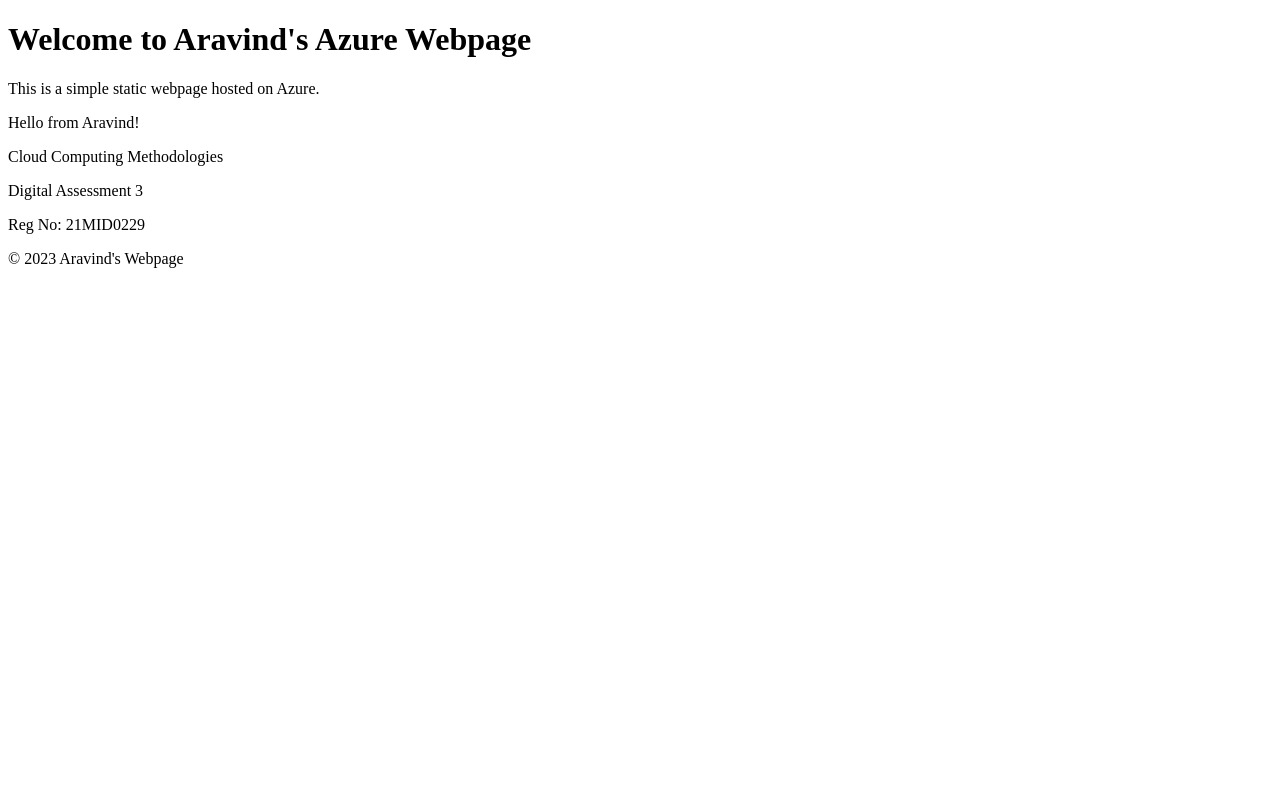
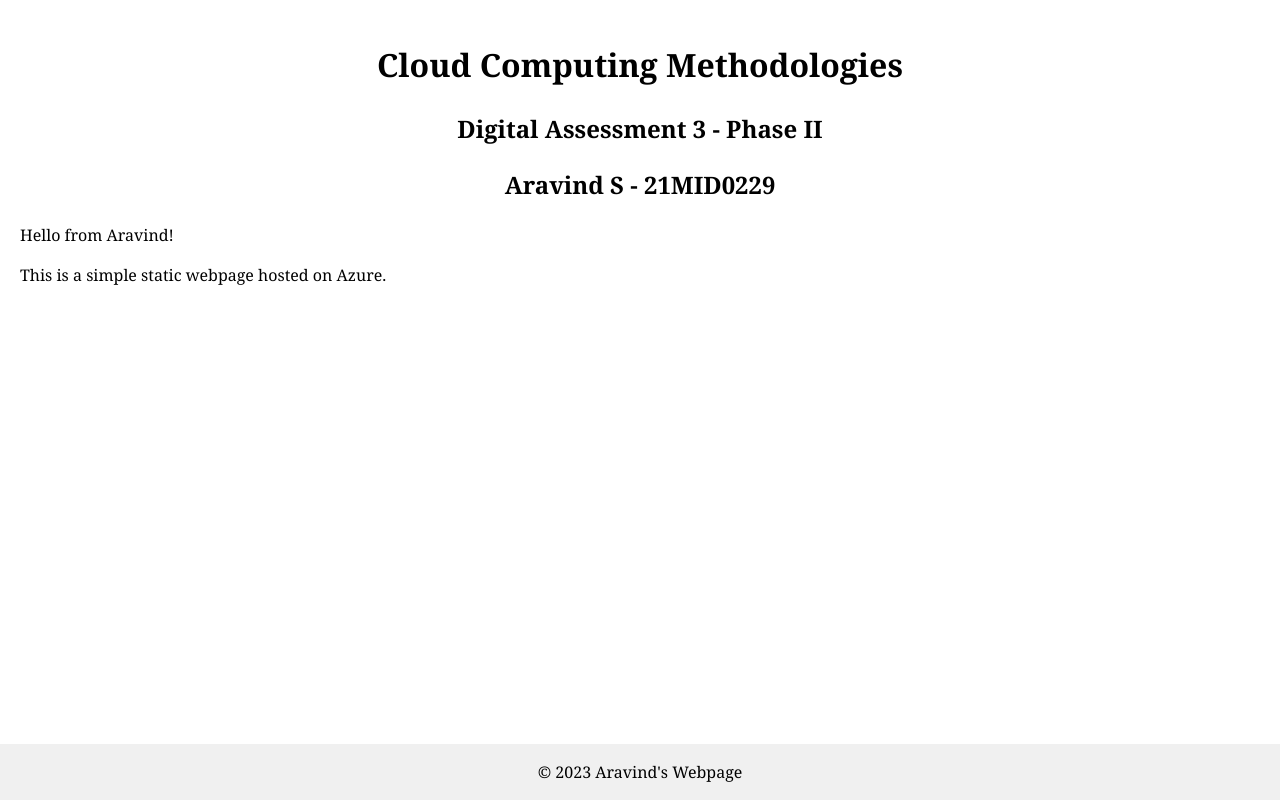
Before and after one commit to Arvnd147/21MID0229-CLOUD, a plain HTML site: page src/index.html in a window 1280 px wide. Drawn offline with Linux system fonts and the light colour scheme.

Commit message:
Update index.html

```diff
--- a/src/index.html
+++ b/src/index.html
@@ -4,21 +4,40 @@
     <meta charset="UTF-8">
     <meta name="viewport" content="width=device-width, initial-scale=1.0">
     <title>Aravind's Azure Webpage</title>
+    <style>
+        body {
+            margin: 0;
+            padding: 0;
+            display: flex;
+            flex-direction: column;
+            min-height: 100vh;
+            font-family: "Georgia", serif;
+            font-size: 16px;
+            line-height: 1.5;
+        }
+        .content {
+            flex: 1;
+            padding: 20px;
+        }
+        .footer {
+            background-color: #f0f0f0;
+            padding: 0px;
+            text-align: center;
+        }
+    </style>
 </head>
 <body>
-    <header>
-        <h1>Welcome to Aravind's Azure Webpage</h1>
-    </header>
-    <main>
+    <div class="content">
+        <center>
+            <h1>Cloud Computing Methodologies</h1>
+            <h2>Digital Assessment 3 - Phase II</h2>
+            <h2>Aravind S - 21MID0229</h2>
+        </center>
+        <p>Hello from Aravind!</p>
         <p>This is a simple static webpage hosted on Azure.</p>
-        <p>Hello from Aravind!</p>
-
-        <p>Cloud Computing Methodologies</p>
-        <p>Digital Assessment 3</p>
-        <p>Reg No: 21MID0229</p>
-    </main>
-    <footer>
+    </div>
+    <div class="footer">
         <p>&copy; 2023 Aravind's Webpage</p>
-    </footer>
+    </div>
 </body>
 </html>
```
